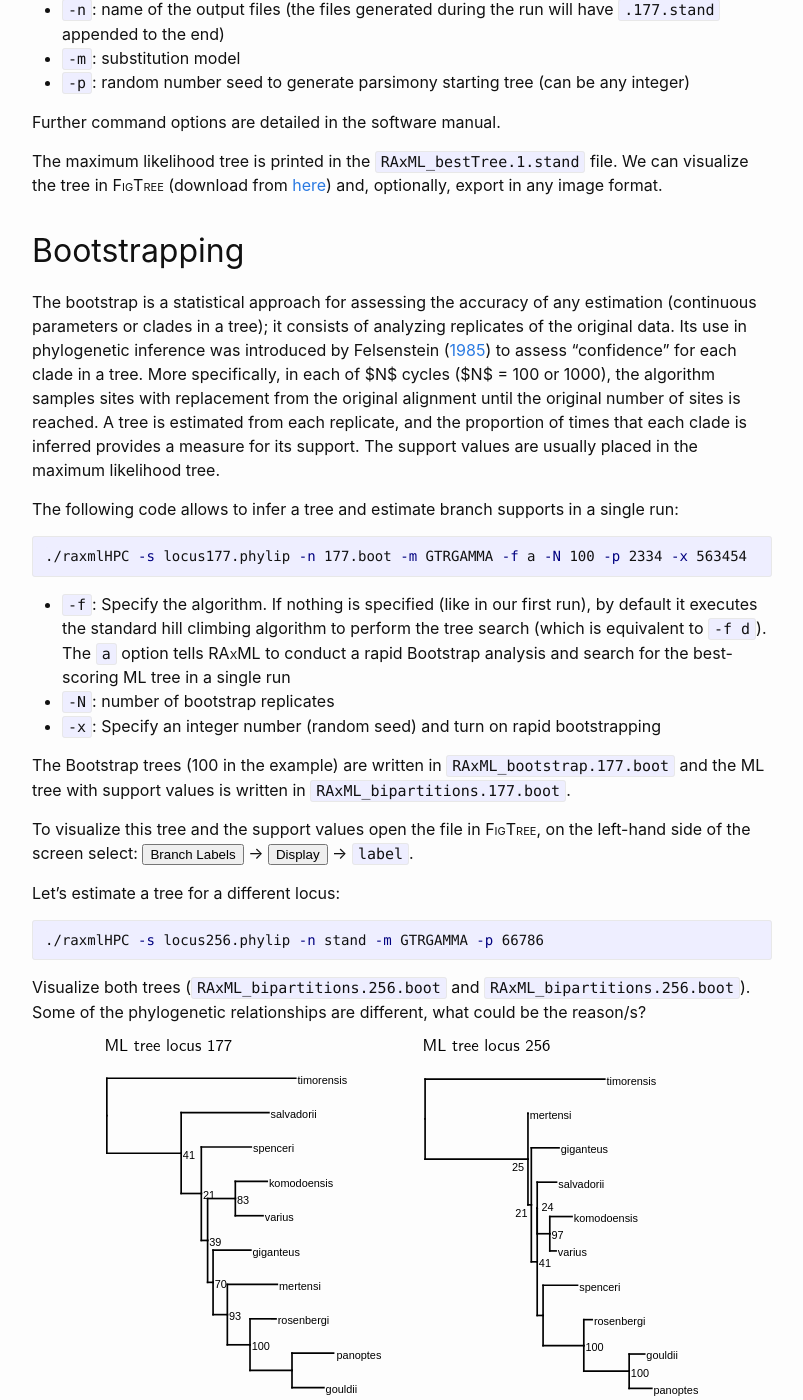
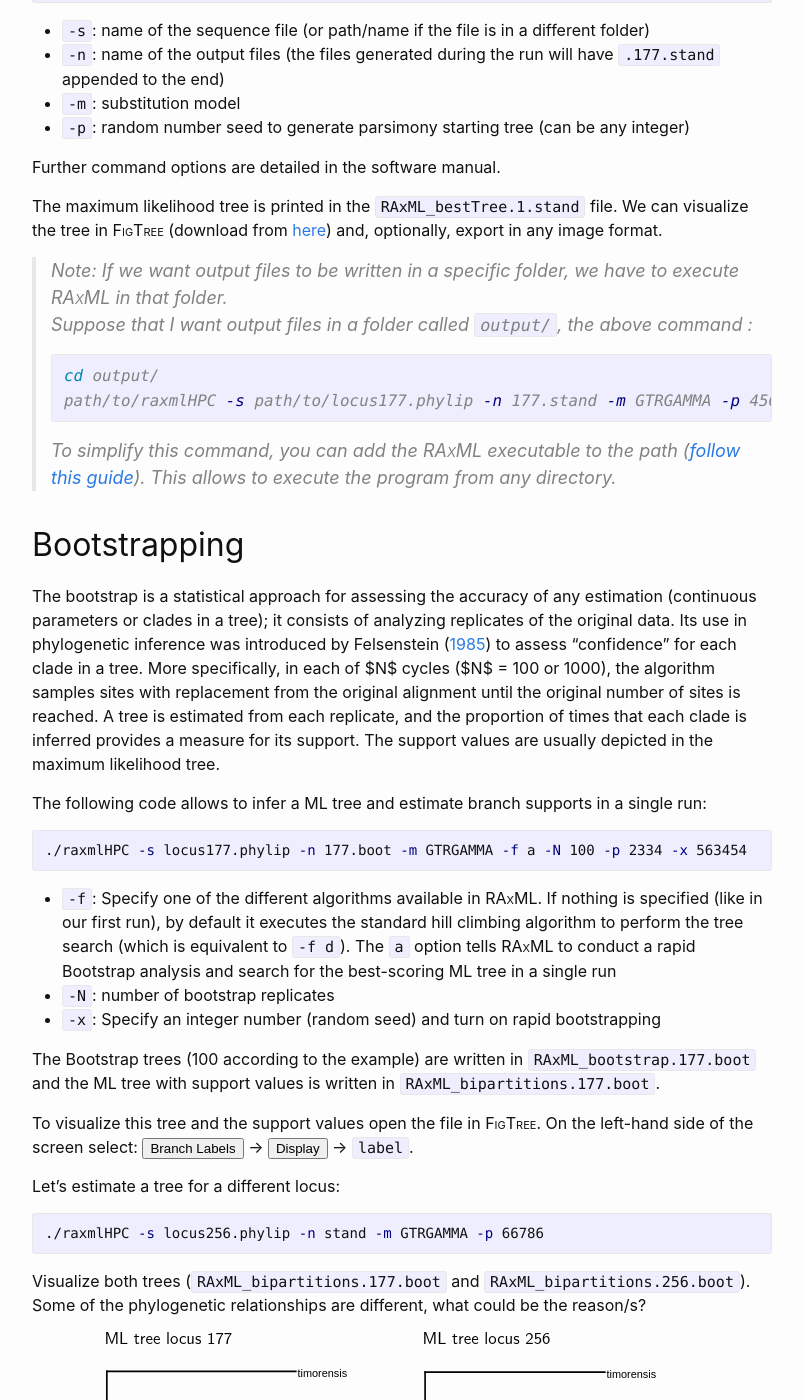
Before and after one commit to k-sanchez/workshop_networks_xcbh, a Jekyll site: the page built from 01_genetrees.md, in a window 1280 px wide and 1400 px high, scrolled down 1667 px. Shown: the whole window, without its empty margins (238-1041 px from the left). Built offline with Jekyll 4.4.1, drawn with Linux system fonts in a browser that asks for light colours; some of the changed text lies outside the part shown.

Commit message:
update tree tutorials

````diff
--- a/01_genetrees.md
+++ b/01_genetrees.md
@@ -14,7 +14,7 @@ We will use a dataset of Australasian monitor lizards (genus _Varanus_) from Pav
 
 To estimate trees from these loci, we will rely on <span style="font-variant: small-caps;">RAxML</span>, a program for efficient tree inference based on maximum likelihood (ML). We will also estimate branch supports through Bootstrap
 
-## Download and install
+## Download and install the software
 
 Download the latest version from [GitHub](https://github.com/stamatak/standard-RAxML/archive/refs/heads/master.zip). Alternatively, if you use UNIX (Linux or Mac) and have `git` installed, open the terminal and type:
 
@@ -29,6 +29,8 @@ to download the repository. Uncompress the `.zip` and move to the newly created
 Windows executables are already included in the folder. To run the software, open the command prompt (`cmd.exe`) and type the path to the executable
 
 ```powershell
+# use the `cd` command to change the directory
+cd \path\to\raxml\WindowsExecutables_v8.2.10
 .\raxmlHPC
 # The following error message must appear:
 # Error, you must specify a model of substitution with the "-m" option
@@ -46,7 +48,7 @@ Install the standard version:
 make -f Makefile.gcc # install the standard version
 ```
 
-Install the multicore version:
+Alternatively, you can install the multicore version that allows the use of multiple CPU processors:
 
 ```sh
 rm *.o # remove previously compiled files if you installed a different version
@@ -77,32 +79,41 @@ Further command options are detailed in the software manual.
 
 The maximum likelihood tree is printed in the `RAxML_bestTree.1.stand` file. We can visualize the tree in <span style="font-variant: small-caps;">FigTree</span> (download from [here](https://github.com/rambaut/figtree/releases/tag/v1.4.4)) and, optionally, export in any image format.
 
+>Note: If we want output files to be written in a specific folder, we have to execute <span style="font-variant: small-caps;">RAxML</span> in that folder.
+Suppose that I want output files in a folder called `output/`, the above command :
+```sh
+cd output/
+path/to/raxmlHPC -s path/to/locus177.phylip -n 177.stand -m GTRGAMMA -p 456745
+```
+To simplify this command, you can add the <span style="font-variant: small-caps;">RAxML</span> executable to the path ([follow this guide](https://zwbetz.com/how-to-add-a-binary-to-your-path-on-macos-linux-windows/)). This allows to execute the program from any directory.
 
 ## Bootstrapping
 
-The bootstrap is a statistical approach for assessing the accuracy of any estimation (continuous parameters or clades in a tree); it consists of analyzing replicates of the original data. Its use in phylogenetic inference was introduced by Felsenstein ([1985](https://doi.org/10.1111/j.1558-5646.1985.tb00420.x)) to assess "confidence" for each clade in a tree. More specifically, in each of $N$ cycles ($N$ = 100 or 1000), the algorithm samples sites with replacement from the original alignment until the original number of sites is reached. A tree is estimated from each replicate, and the proportion of times that each clade is inferred provides a measure for its support. The support values are usually placed in the maximum likelihood tree.
+The bootstrap is a statistical approach for assessing the accuracy of any estimation (continuous parameters or clades in a tree); it consists of analyzing replicates of the original data. Its use in phylogenetic inference was introduced by Felsenstein ([1985](https://doi.org/10.1111/j.1558-5646.1985.tb00420.x)) to assess "confidence" for each clade in a tree. More specifically, in each of $N$ cycles ($N$ = 100 or 1000), the algorithm samples sites with replacement from the original alignment until the original number of sites is reached. A tree is estimated from each replicate, and the proportion of times that each clade is inferred provides a measure for its support. The support values are usually depicted in the maximum likelihood tree.
 
-The following code allows to infer a tree and estimate branch supports in a single run:
+The following code allows to infer a ML tree and estimate branch supports in a single run:
 
 ```sh
 ./raxmlHPC -s locus177.phylip -n 177.boot -m GTRGAMMA -f a -N 100 -p 2334 -x 563454
 ```
 
-- `-f`: Specify the algorithm. If nothing is specified (like in our first run), by default it executes the standard hill climbing algorithm to perform the tree search (which is equivalent to `-f d`). The `a` option tells <span style="font-variant: small-caps;">RAxML</span> to conduct a rapid Bootstrap analysis and search for the best-scoring ML tree in a single run
+- `-f`: Specify one of the different algorithms available in <span style="font-variant: small-caps;">RAxML</span>. If nothing is specified (like in our first run), by default it executes the standard hill climbing algorithm to perform the tree search (which is equivalent to `-f d`). The `a` option tells <span style="font-variant: small-caps;">RAxML</span> to conduct a rapid Bootstrap analysis and search for the best-scoring ML tree in a single run
 - `-N`: number of bootstrap replicates
 - `-x`: Specify an integer number (random seed) and turn on rapid bootstrapping
 
-The Bootstrap trees (100 in the example) are written in `RAxML_bootstrap.177.boot` and the ML tree with support values is written in `RAxML_bipartitions.177.boot`.
+The Bootstrap trees (100 according to the example) are written in `RAxML_bootstrap.177.boot` and the ML tree with support values is written in `RAxML_bipartitions.177.boot`.
 
-To visualize this tree and the support values open the file in <span style="font-variant: small-caps;">FigTree</span>, on the left-hand side of the screen select: <button>Branch Labels</button> &rarr; <button>Display</button> &rarr; `label`.
+To visualize this tree and the support values open the file in <span style="font-variant: small-caps;">FigTree</span>. On the left-hand side of the screen select: <button>Branch Labels</button> &rarr; <button>Display</button> &rarr; `label`.
 
 Let's estimate a tree for a different locus:
 ```sh
 ./raxmlHPC -s locus256.phylip -n stand -m GTRGAMMA -p 66786
 ```
 
-Visualize both trees (`RAxML_bipartitions.256.boot` and `RAxML_bipartitions.256.boot`). Some of the phylogenetic relationships are different, what could be the reason/s?
+Visualize both trees (`RAxML_bipartitions.177.boot` and `RAxML_bipartitions.256.boot`). Some of the phylogenetic relationships are different, what could be the reason/s?
 
 <p style="text-align:center;">
     <img src="./assets/MLtrees.svg" width="80%"/>
 </p>
+
+>*Varanus komodoensis* is the famous Komodo dragon.
````
Also changed, not shown: 02_sptree.md (+16 -5 lines), data/pheno_allom_proc.csv (added, +10 -0 lines), assets/MSC.png (added), assets/paup.png (added), 3 other files.
